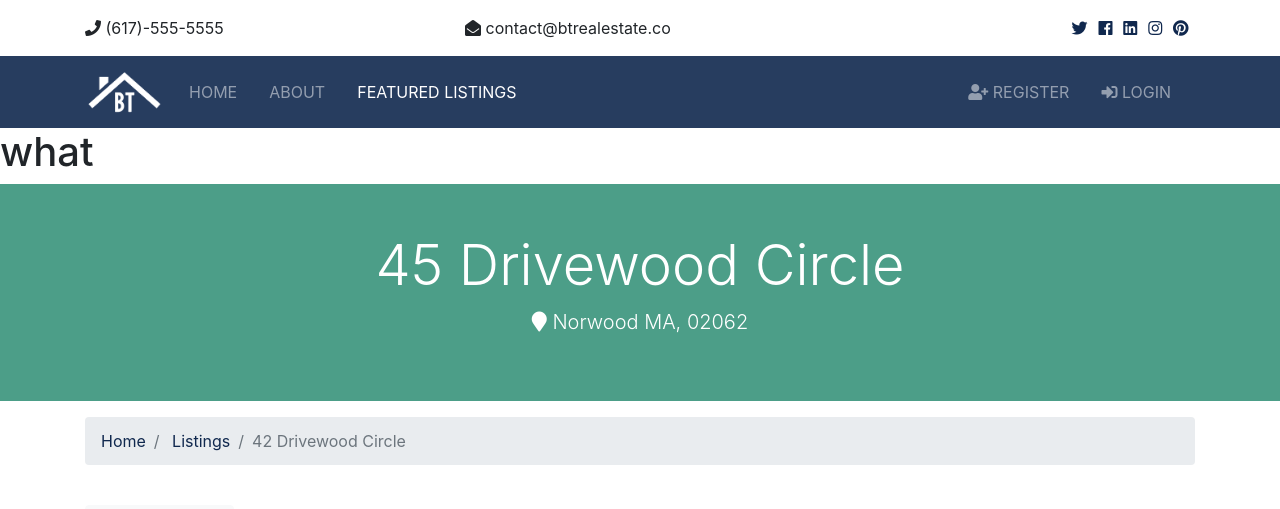
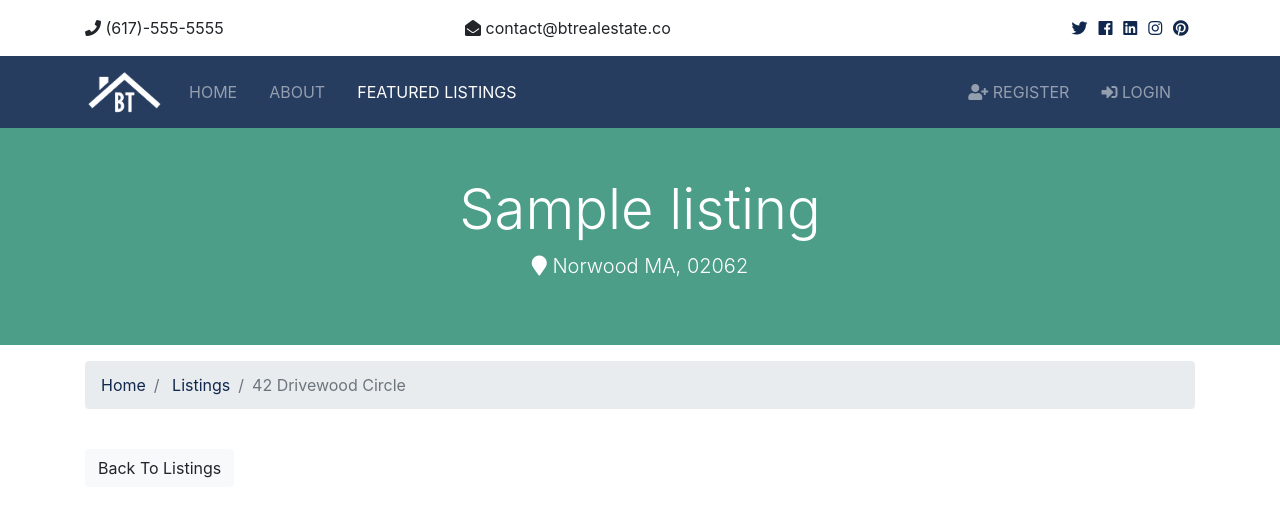
Before and after one commit to neuodev/bt-real-estate, a Django app: page /listings/1 in a window 1280 px wide. Shown: the top 509 px of the page. Run offline with Django 3.2, Linux system fonts and the light colour scheme; tables that the repository leaves empty hold one stand-in row (values such as "Sample post"); some libraries are stand-ins or nearby versions.

Commit message:
Pass context to render method

```diff
--- a/listings/views.py
+++ b/listings/views.py
@@ -23,7 +23,7 @@ def listing(req ,listing_id):
         'listing': single_listing
     }
     # render the page
-    return render(req, 'listings/listing.html')
+    return render(req, 'listings/listing.html' , context)
 
 def search(req):
     return render(req, 'listings/search.html')
--- a/templates/listings/listing.html
+++ b/templates/listings/listing.html
@@ -1,17 +1,13 @@
 {% extends 'base.html' %}
 {% load humanize %}
 {% block content %}
-{% if listing %}
-<h1>{{listing.title}}</h1>
-{% else %}
-<h1>what</h1>
-{% endif %}
+
 
 <section id="showcase-inner" class="py-5 text-white">
     <div class="container">
       <div class="row text-center">
         <div class="col-md-12">
-          <h1 class="display-4">45 Drivewood Circle</h1>
+          <h1 class="display-4">{{listing.title}}</h1>
           <p class="lead">
             <i class="fas fa-map-marker"></i> Norwood MA, 02062</p>
         </div>
```
